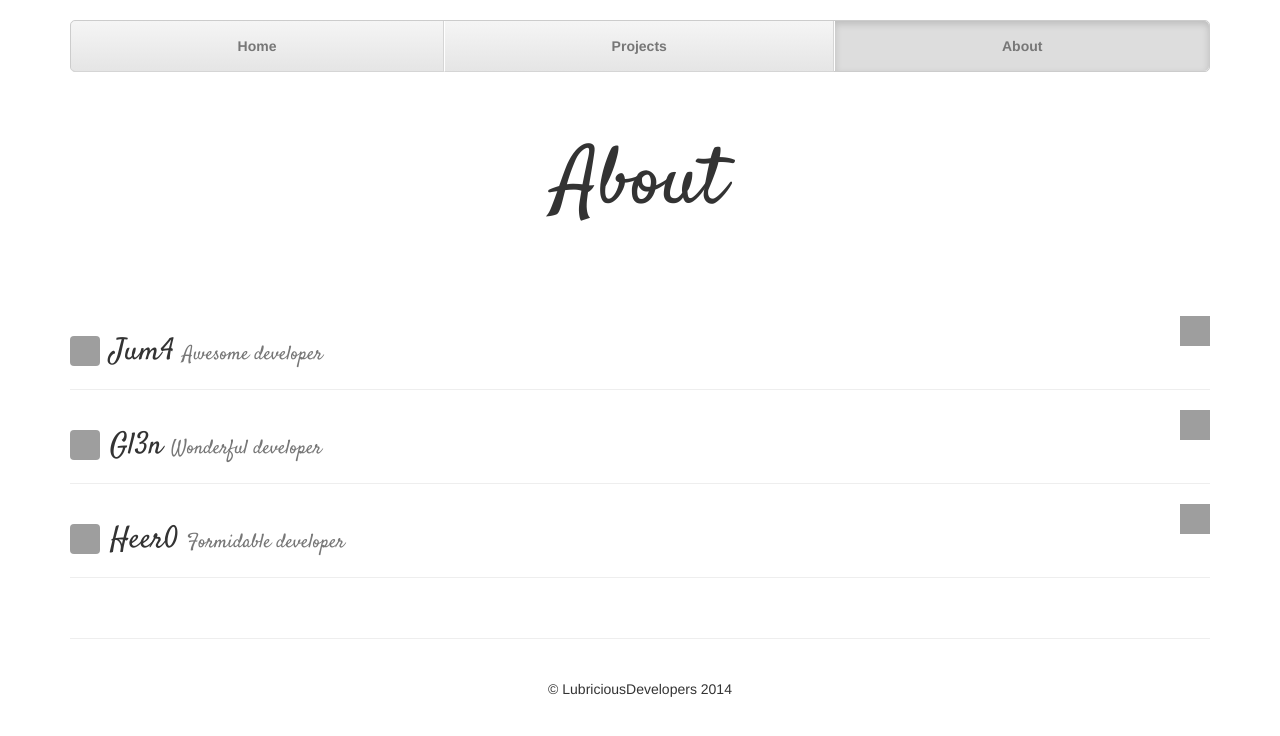
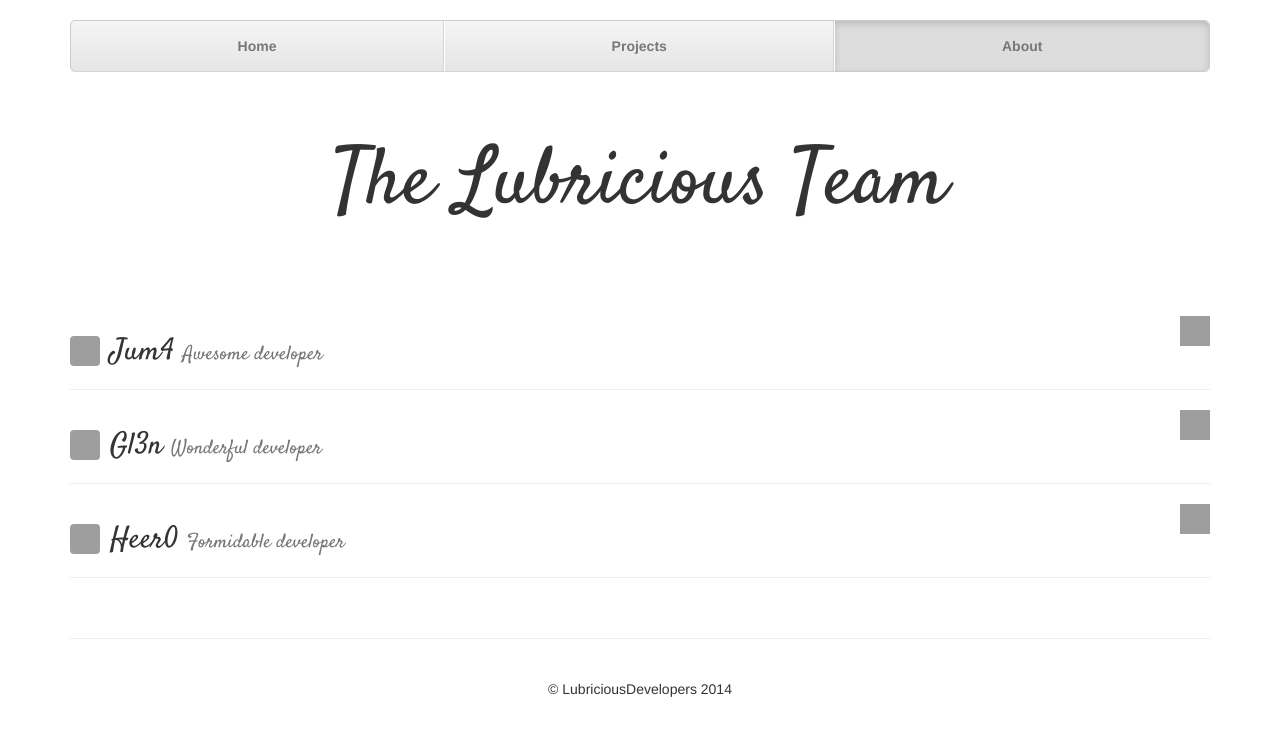
Before and after one commit to LubriciousDevelopers/lubriciousdevelopers.github.io, a Jekyll site: the page built from about.html, in a window 1280 px wide. Shown: the top 736 px of the page. Built offline with Jekyll 4.4.1, drawn with Linux system fonts in a browser that asks for light colours; nearby versions of some CDN libraries; grey boxes are pictures that could not be loaded.

Commit message:
Change member displaying

```diff
--- a/about.html
+++ b/about.html
@@ -4,7 +4,7 @@ title: About
 ---
 
 <div class="jumbotron">
-    <h1>{{ page.title }}</h1>
+    <h1>The Lubricious Team</h1>
 </div>
 
 <div class="row">
```
